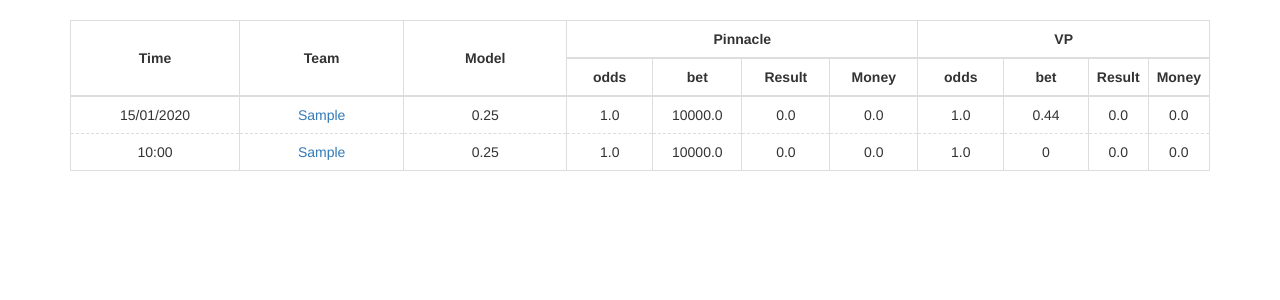
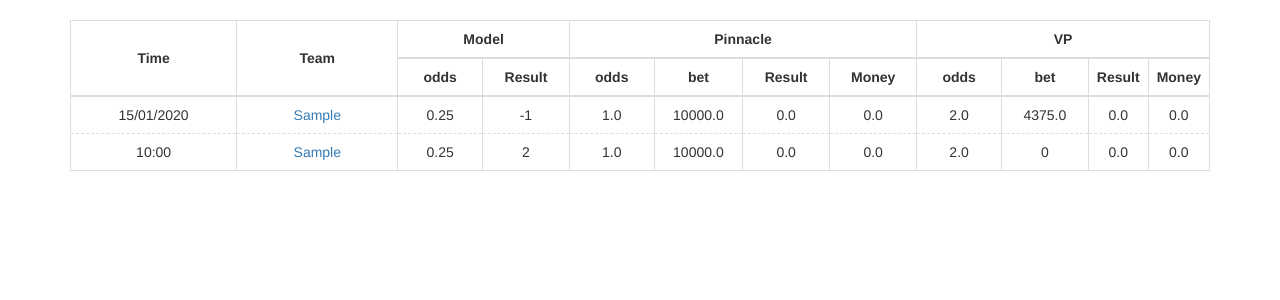
Before and after one commit to baolv97/CSGO, a Django app: page /over/ in a window 1280 px wide. Shown: the top 300 px of the page. Run offline with Django 3.2, Linux system fonts and the light colour scheme; a user stored in the database is signed in; tables that the repository leaves empty hold one stand-in row (values such as "Sample post"); some libraries are stand-ins or nearby versions.

Commit message:
add result match

```diff
--- a/csgo/elo_csgo/bet/templates/bet/over.html
+++ b/csgo/elo_csgo/bet/templates/bet/over.html
@@ -74,11 +74,13 @@
         <tr>
             <th rowspan="2" class="col-md-2 vertical_middle">Time</th>
             <th rowspan="2" class="col-md-2 vertical_middle">Team</th>
-            <th rowspan="2" class="col-md-2 vertical_middle">Model</th>
+            <th colspan="2" class="col-md-2">Model</th>
             <th colspan="4" class="col-md-2">Pinnacle</th>
             <th colspan="4" class="col-md-2">VP</th>
         </tr>
         <tr>
+            <th class="col-md-1">odds</th>
+            <th class="col-md-1">Result</th>
             <th class="col-md-1">odds</th>
             <th class="col-md-1">bet</th>
             <th class="col-md-1">Result</th>
@@ -98,6 +100,7 @@
             <td>{{ item.date }}</td>
             <td class="link_hl_tv"><a href="{{ item.source }}" target="_blank">{{ item.team_a }}</a></td>
             <td>{{ item.odds_a }}</td>
+            <td>{{ item.result_a }}</td>
             <td>{{ item.pin_odds_team_a }}</td>
             <td>{{ item.pin_suggestion_team_a }}</td>
             <td>{{ item.pin_result_a }}</td>
@@ -112,6 +115,7 @@
             <td>{{ item.time }}</td>
             <td class="link_hl_tv"><a href="{{ item.source }}" target="_blank">{{ item.team_b }}</a></td>
             <td>{{ item.odds_b }}</td>
+            <td>{{ item.result_b }}</td>
             <td>{{ item.pin_odds_team_b }}</td>
             <td>{{ item.pin_suggestion_team_b }}</td>
             <td>{{ item.pin_result_b }}</td>
--- a/csgo/elo_csgo/bet/views.py
+++ b/csgo/elo_csgo/bet/views.py
@@ -734,12 +734,16 @@ def over(request):
                 "odds_a": round(1/item.winrate_a, 2),
                 "odds_b": round(1/item.winrate_b, 2),
 
-                "vp_odds_team_a": vp_odds_team_a,
-                "vp_suggestion_team_a": round(suggestion_a, 2),
+                "result_a": ans,
+                "result_b": 1-ans,
+
+
+                "vp_odds_team_a": round(vp_odds_team_a+1, 2),
+                "vp_suggestion_team_a": round(suggestion_a * money, 2),
                 "vp_result_a": round(vp_result_a, 2),
                 "vp_money_a": round(vp_money, 2),
-                "vp_odds_team_b": round(vp_odds_team_b, 2),
-                "vp_suggestion_team_b": round(suggestion_b, 2),
+                "vp_odds_team_b": round(vp_odds_team_b+1, 2),
+                "vp_suggestion_team_b": round(suggestion_b * money, 2),
                 "vp_result_b": round(vp_result_b, 2),
                 "vp_money_b": round(vp_money, 2),
 
```
